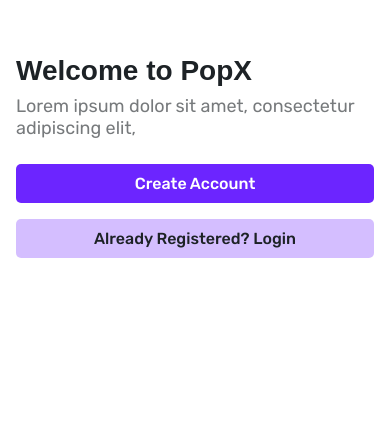
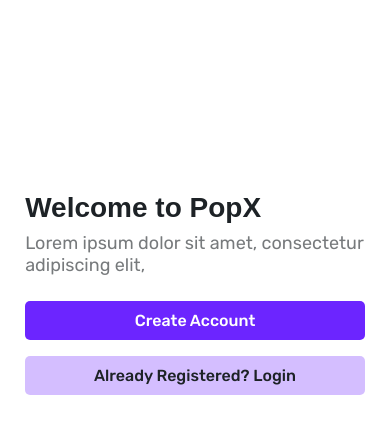
Before and after one commit to hellolalit/educasepopx, a React (Vite) app: page / in a window 390 px wide. Shown: the part 406-840 px from the top of the page. Built offline with nearby package versions, Linux system fonts and the light colour scheme.

Commit message:
configured nectlify

```diff
--- a/src/pages/Welcome.css
+++ b/src/pages/Welcome.css
@@ -76,10 +76,10 @@
 /* Tablet and Mobile Styles - ONLY remove container, keep exact same layout */
 @media screen and (max-width: 1024px) {
 	.welcome {
-		width: 100%;
+		width: 95.3%;
 		height: 100vh;
 		justify-content: flex-end;
 		padding: 16px;
-		padding-bottom: 180px;
+		padding-bottom: 43px;
 	}
 }
```
Also changed, not shown: 1 other file (tests, documents, lock files or other folders).
